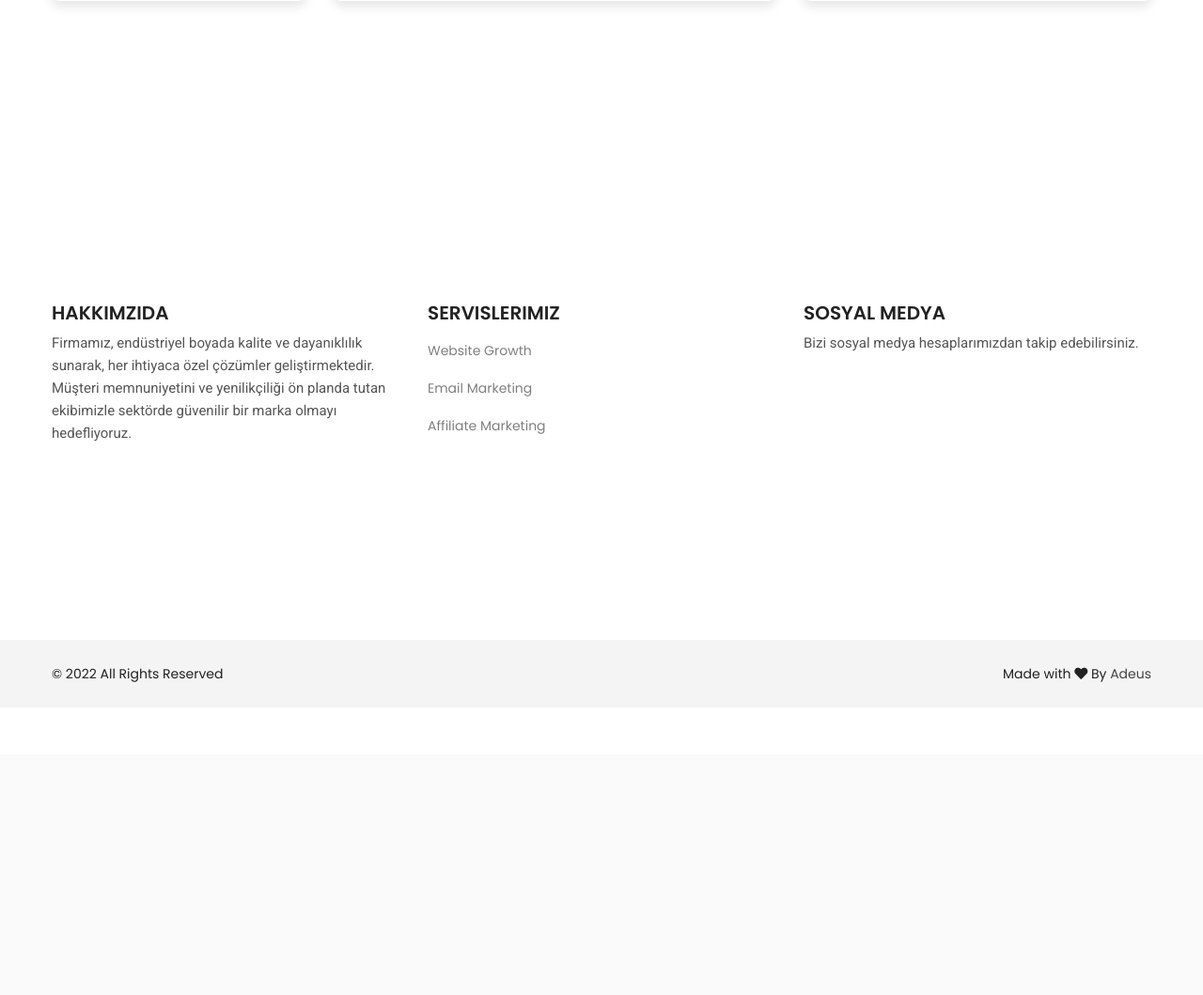
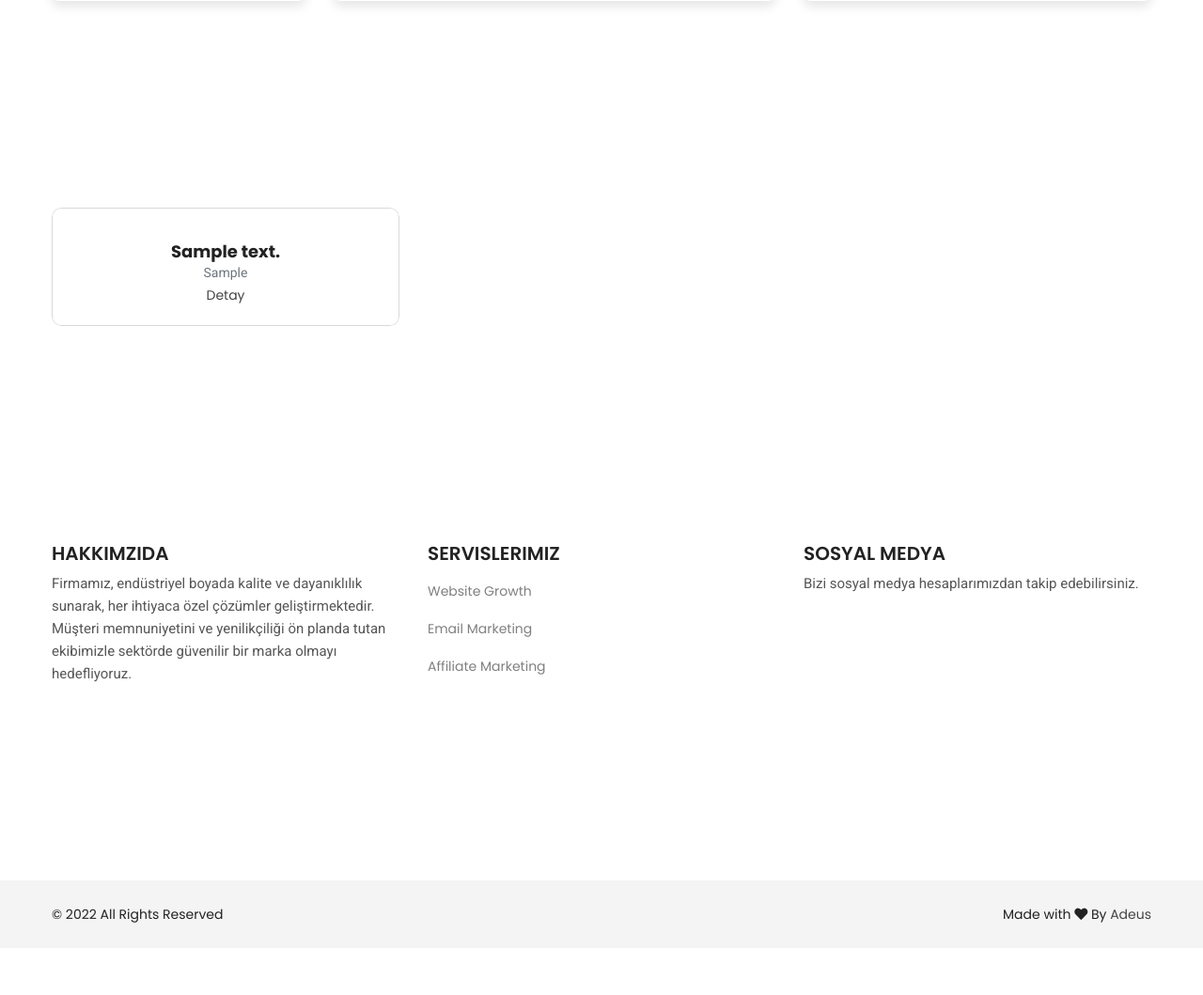
Before and after one commit to devmustafaulutas/BaranBoya, a PHP site: page /vogue/urunler.php in a window 1280 px wide. Shown: the part 871-1930 px from the top of the page at 94% size. Before the commit the page ends 1597 px from the top, so only its background shows below. Run offline with PHP 8.4, Linux system fonts and the light colour scheme; data comes from the database, SQL or seed files in the repository; tables that the repository leaves empty hold one stand-in row (values such as "Sample post"); some libraries are stand-ins or nearby versions.

Commit message:
urunler.php and urunler table update

```diff
--- a/INSTALL/Database.sql
+++ b/INSTALL/Database.sql
@@ -84,7 +84,9 @@ CREATE TABLE `urunler` (
     `fiyat` DECIMAL(10, 2) NOT NULL,
     `stok` INT DEFAULT 0,
     `resim` VARCHAR(255) NOT NULL,
-    `alt_kategori_id` INT,
+    `kategori_id` INT DEFAULT NULL,
+    `alt_kategori_id`  INT DEFAULT NULL,
+    `alt_kategori_alt_id` INT DEFAULT NULL,
     FOREIGN KEY (`alt_kategori_id`) REFERENCES `alt_kategoriler`(`id`) ON DELETE CASCADE
 ) CHARACTER SET utf8mb4;
 
--- a/assets/css/style.css
+++ b/assets/css/style.css
@@ -3267,6 +3267,83 @@ body.dark,
 
 
 /* ******************************
+:: 27.0 ürünler alt kısım CSS
+****************************** */
+
+.product-category-products .product-card {
+    position: relative;
+    margin-bottom: 30px;
+}
+
+.product-category-products .product-item {
+    -webkit-mask-image: -webkit-radial-gradient(#fff, #000);
+    text-align: center;
+    border: 1px solid #d9d9d9;
+    border-radius: 10px;
+    padding: 20px;
+    height: 100%;
+    display: flex;
+    flex-direction: column;
+    justify-content: space-between;
+    align-items: center;
+    transition: .5s all;
+    position: relative;
+}
+
+.product-category-products .product-item img {
+    object-fit: cover;
+    width: 100%;
+    height: 100%;
+    position: absolute;
+    top: 0;
+    left: 0;
+    z-index: -1;
+    filter: brightness(0.3);
+    visibility: hidden;
+    opacity: 0;
+    transition: .5s all;
+}
+
+.product-category-products .product-item:hover img {
+    opacity: 1;
+    visibility: visible;
+}
+
+.product-category-products .product-card-link {
+    text-decoration: none;
+    display: block;
+    color: inherit;
+}
+
+.product-category-products .product-item:hover {
+    background-color: #f8f9fa;
+}
+
+.product-category-products .product-item h4 {
+    margin-top: 15px;
+    font-size: 18px;
+    font-weight: bold;
+}
+
+.product-category-products .product-item p {
+    font-size: 14px;
+    color: #6c757d;
+}
+
+.product-category-products .product-item .btn {
+    margin-top: 10px;
+    padding: 8px 16px;
+    font-size: 14px;
+    border-radius: 5px;
+    background-color: #0d6efd;
+    border: none;
+}
+
+.product-category-products .product-item .btn:hover {
+    background-color: #0a58ca;
+}
+
+/* ******************************
 :: 27.0 navbar subcategorys CSS
 ****************************** */
 
--- a/urunler.php
+++ b/urunler.php
@@ -34,6 +34,24 @@ if ($subSubcategory) {
 
 // Kategorileri listele
 $categories_query = mysqli_query($con, "SELECT * FROM kategoriler");
+
+// Ürünleri çekmek için sorgu
+$product_query = "SELECT * FROM urunler WHERE 1=1";
+
+if ($kategori_id) {
+    $product_query .= " AND kategori_id = $kategori_id";
+}
+if ($alt_kategori_id) {
+    $product_query .= " AND alt_kategori_id = $alt_kategori_id";
+}
+if ($alt_kategori_alt_id) {
+    $product_query .= " AND alt_kategori_alt_id = $alt_kategori_alt_id";
+}
+
+// Sorguyu çalıştır ve sonucu al
+$product_result = mysqli_query($con, $product_query);
+
+
 ?>
 
 <!-- ***** Breadcrumb Area Start ***** -->
@@ -135,9 +153,33 @@ $categories_query = mysqli_query($con, "SELECT * FROM kategoriler");
         </div>
     </div>
 </section>
-<!--====== Products Area End ======-->
+<!-- Ürünler Listesi Başlangıç -->
+<section class="product-list-area">
+    <div class="container">
+        <div class="row product-category-products">
+            <?php
+            if ($product_result && mysqli_num_rows($product_result) > 0) {
+                // Ürünleri listele
+                while ($product = mysqli_fetch_array($product_result)) {
+                    echo '<div class="col-md-4 product-card">';
+                    echo '<a href="urunler.php?urun_id=' . $product['id'] . '" class="product-card-link">';
+                    echo '<div class="product-item">';
+                    echo '<img src="' . $product['resim'] . '" alt="' . $product['isim'] . '" class="img-fluid">';
+                    echo '<h4>' . $product['isim'] . '</h4>';
+                    echo '<p>' . $product['aciklama'] . '</p>';
+                    echo '<a href="urun-detay.php?urun_id=' . $product['id'] . '" >Detay</a>';
+                    echo '</div>';
+                    echo '</a>';
+                    echo '</div>';
+                }
+            } else {
+                echo '<p class="text-center">Bu kategoride ürün bulunmamaktadır.</p>';
+            }
+            ?>
+        </div>
+    </div>
+</section>
 
-
-
+<!-- Ürünler Listesi Bitiş -->
 
 <?php include "footer.php"; ?>
--- a/z_db.php
+++ b/z_db.php
@@ -9,7 +9,7 @@ if ($con->connect_errno) {
 
 //Your Website URL Goes Here
 // $url="https://ornek.truva-software.com/vogue";
-$url="http://localhost/vogue";
+$url="http://localhost/vogue1/vogue";
 
 
 //Set Blog Activation Bonus Here (It must be only Number)
```
